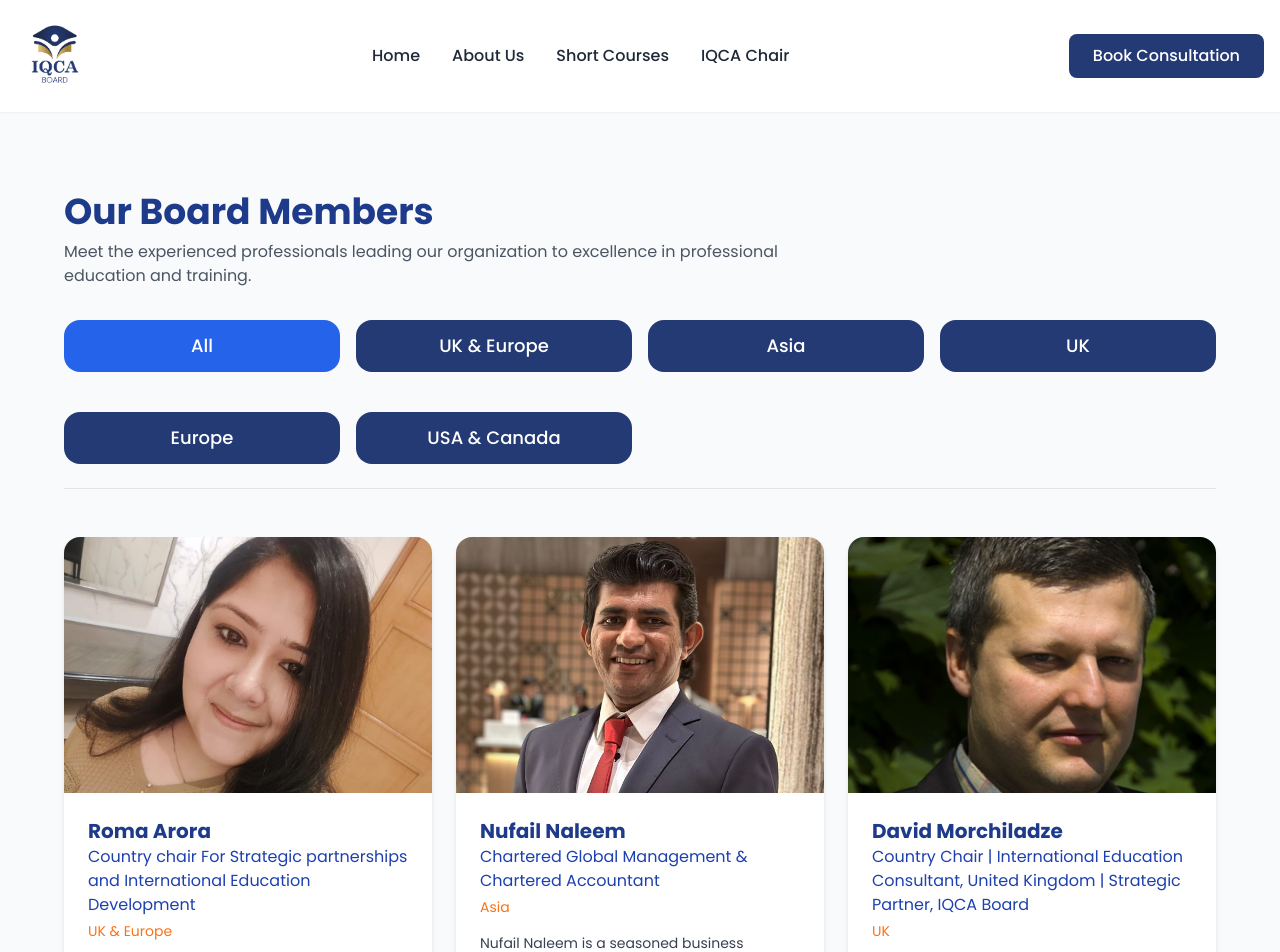
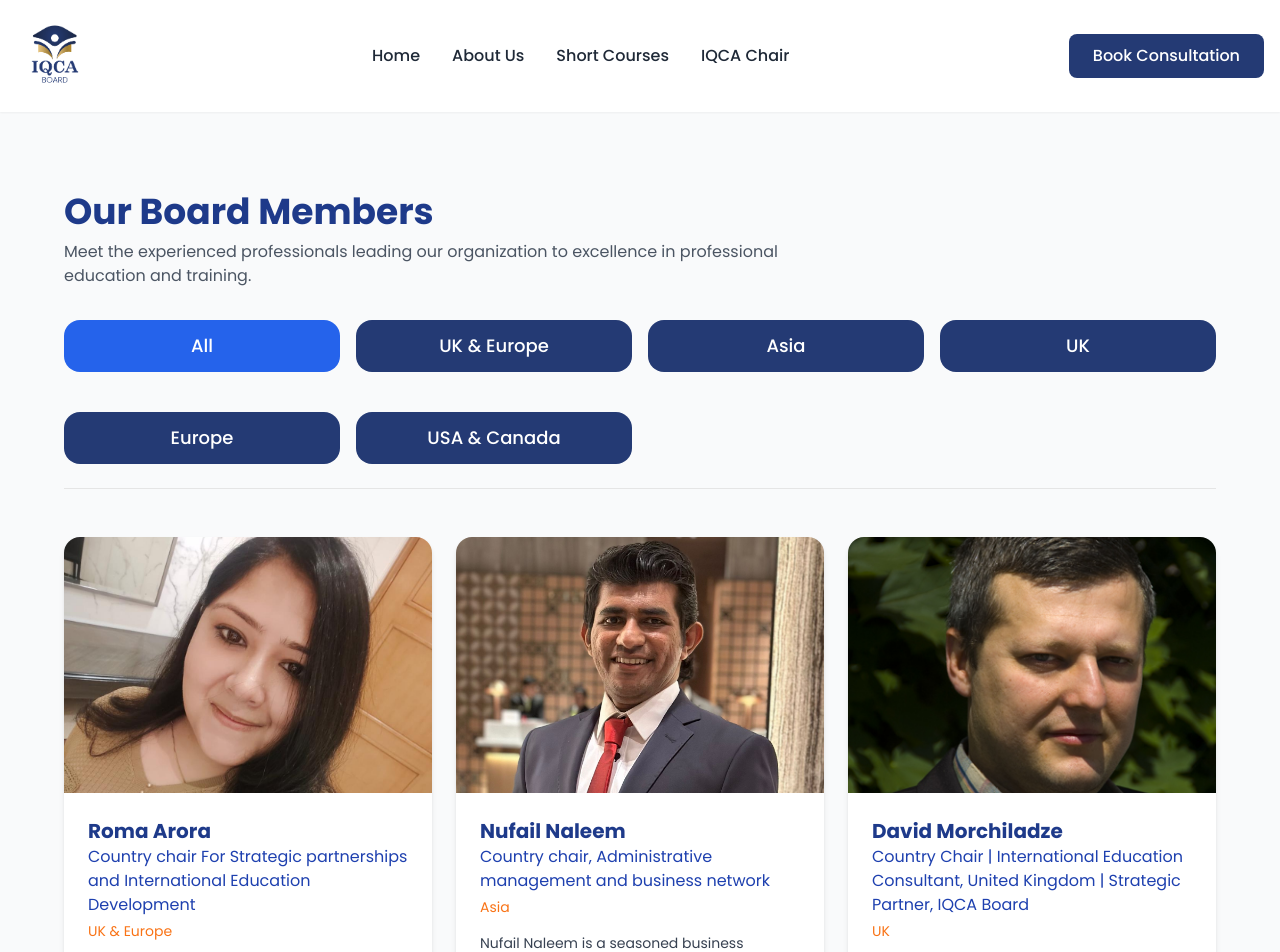
Before and after one commit to c-adlak/IQCA, a Next.js app: page /board-members in a window 1280 px wide. Shown: the top 952 px of the page. Built offline with nearby package versions, Linux system fonts and the light colour scheme.

Commit message:
designation updated

```diff
--- a/app/board-members/page.tsx
+++ b/app/board-members/page.tsx
@@ -45,7 +45,7 @@
     {
       "id": 1,
       "name": "Nufail Naleem",
-      "title": "Chartered Global Management & Chartered Accountant",
+      "title": "Country chair, Administrative management and business network",
       "bio": "Nufail Naleem is a seasoned business consultant and strategic development expert with 13 years of experience, specializing in Fortune 500 companies, LSE, and SMEs. He is also an academic and corporate trainer who has mentored over 5000 students.",
       "imageUrl": "/images/board-members/NufailNaleem.jpeg",
       "region": "Asia",
```
